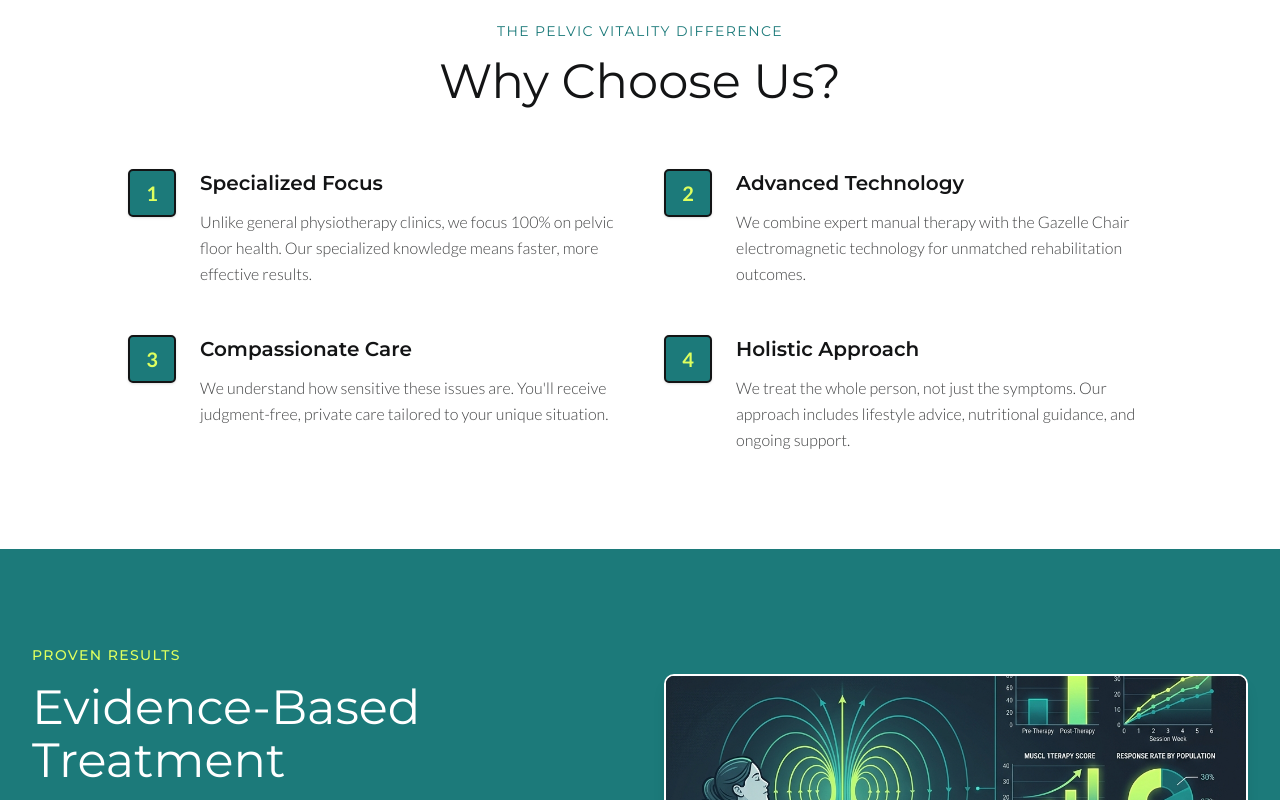
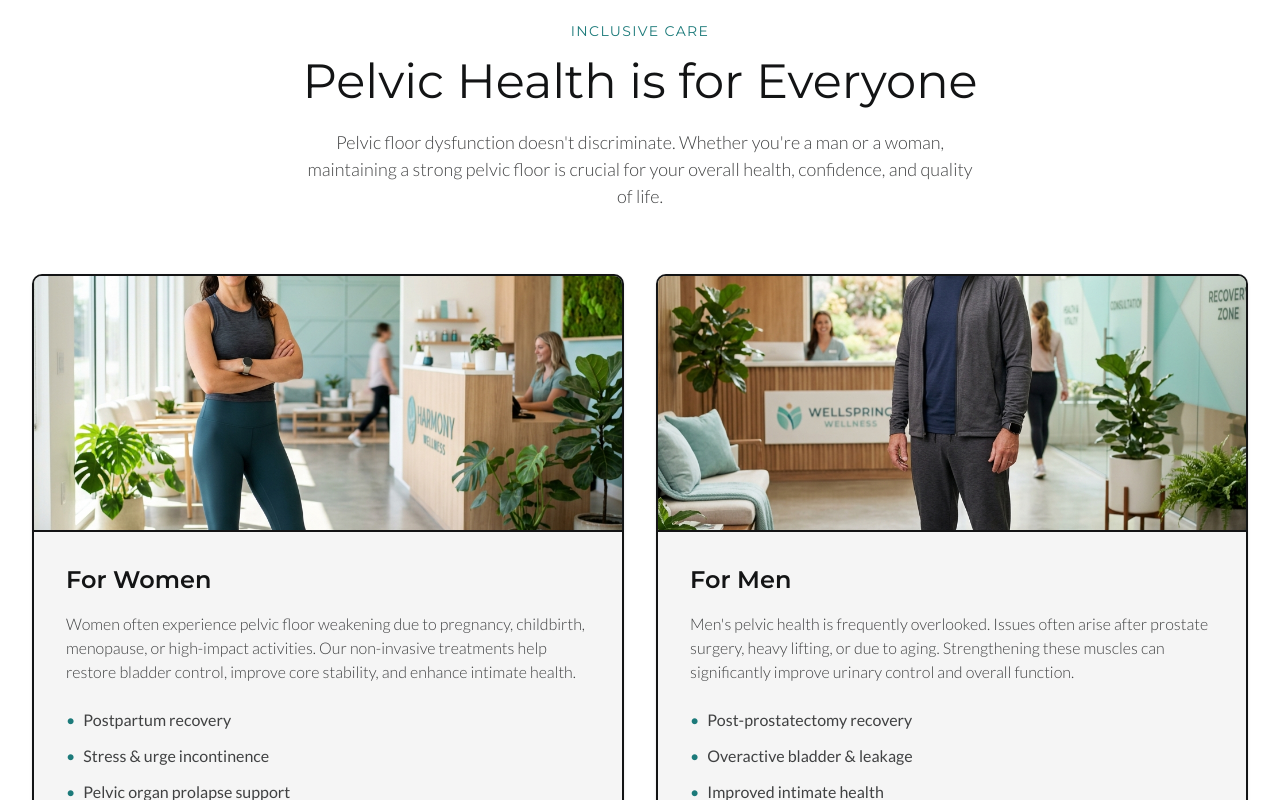
Before and after one commit to Go-Execution/pelvic-gazelle-style-redesign, a React (Vite) app: page / in a window 1280 px wide. Shown: the part 5260-6060 px from the top of the page. Built offline with nearby package versions, Linux system fonts and the light colour scheme.

Commit message:
update about men and women

```diff
--- /dev/null
+++ b/src/components/sections/ForEveryone.jsx
@@ -0,0 +1,87 @@
+import { motion } from 'framer-motion';
+
+const ForEveryone = () => {
+  return (
+    <section className="py-24 bg-white">
+      <div className="container mx-auto px-4 lg:px-8">
+        <div className="text-center mb-16">
+          <p className="text-primary font-heading uppercase tracking-widest text-sm mb-4 font-normal">
+            Inclusive Care
+          </p>
+          <h2 className="text-4xl md:text-5xl font-heading font-normal text-dark">
+            Pelvic Health is for Everyone
+          </h2>
+          <p className="mt-6 text-[18px] font-body font-light text-dark/80 max-w-2xl mx-auto">
+            Pelvic floor dysfunction doesn't discriminate. Whether you're a man or a woman,
+            maintaining a strong pelvic floor is crucial for your overall health, confidence, and quality of life.
+          </p>
+        </div>
+
+        <div className="flex flex-col md:flex-row gap-8 justify-center">
+          {/* Women's Card */}
+          <motion.div
+            initial={{ opacity: 0, y: 20 }}
+            whileInView={{ opacity: 1, y: 0 }}
+            viewport={{ once: true }}
+            className="flex-1 bg-smoke border-2 border-dark rounded-[10px] flex flex-col hover:-translate-y-1 transition-transform duration-300 shadow-sm overflow-hidden"
+          >
+            <div className="h-64 w-full relative border-b-2 border-dark">
+              <img src="/images/active_woman.png" alt="Women's Pelvic Health" className="absolute inset-0 w-full h-full object-cover" />
+            </div>
+            <div className="p-8 flex flex-col flex-1">
+              <h3 className="text-2xl font-heading font-semibold text-dark mb-4">For Women</h3>
+              <p className="font-body text-dark/80 font-light text-[16px] mb-6">
+                Women often experience pelvic floor weakening due to pregnancy, childbirth, menopause, or high-impact activities.
+                Our non-invasive treatments help restore bladder control, improve core stability, and enhance intimate health.
+              </p>
+              <ul className="space-y-3 font-body text-dark/80 font-medium mt-auto">
+                <li className="flex items-start">
+                  <span className="text-primary mr-2">•</span> Postpartum recovery
+                </li>
+                <li className="flex items-start">
+                  <span className="text-primary mr-2">•</span> Stress & urge incontinence
+                </li>
+                <li className="flex items-start">
+                  <span className="text-primary mr-2">•</span> Pelvic organ prolapse support
+                </li>
+              </ul>
+            </div>
+          </motion.div>
+
+          {/* Men's Card */}
+          <motion.div
+            initial={{ opacity: 0, y: 20 }}
+            whileInView={{ opacity: 1, y: 0 }}
+            viewport={{ once: true }}
+            transition={{ delay: 0.2 }}
+            className="flex-1 bg-smoke border-2 border-dark rounded-[10px] flex flex-col hover:-translate-y-1 transition-transform duration-300 shadow-sm overflow-hidden"
+          >
+            <div className="h-64 w-full relative border-b-2 border-dark">
+              <img src="/images/active_man.png" alt="Men's Pelvic Health" className="absolute inset-0 w-full h-full object-cover" />
+            </div>
+            <div className="p-8 flex flex-col flex-1">
+              <h3 className="text-2xl font-heading font-semibold text-dark mb-4">For Men</h3>
+              <p className="font-body text-dark/80 font-light text-[16px] mb-6">
+                Men's pelvic health is frequently overlooked. Issues often arise after prostate surgery, heavy lifting, or due to aging.
+                Strengthening these muscles can significantly improve urinary control and overall function.
+              </p>
+              <ul className="space-y-3 font-body text-dark/80 font-medium mt-auto">
+                <li className="flex items-start">
+                  <span className="text-primary mr-2">•</span> Post-prostatectomy recovery
+                </li>
+                <li className="flex items-start">
+                  <span className="text-primary mr-2">•</span> Overactive bladder & leakage
+                </li>
+                <li className="flex items-start">
+                  <span className="text-primary mr-2">•</span> Improved intimate health
+                </li>
+              </ul>
+            </div>
+          </motion.div>
+        </div>
+      </div>
+    </section>
+  );
+};
+
+export default ForEveryone;
--- a/src/pages/Home.jsx
+++ b/src/pages/Home.jsx
@@ -5,6 +5,7 @@ import Symptoms from '../components/sections/Symptoms';
 import AboutChair from '../components/sections/AboutChair';
 import HowItWorks from '../components/sections/HowItWorks';
 import Conditions from '../components/sections/Conditions';
+import ForEveryone from '../components/sections/ForEveryone';
 import WhyChooseUs from '../components/sections/WhyChooseUs';
 import Testimonials from '../components/sections/Testimonials';
 import FAQ from '../components/sections/FAQ';
@@ -20,6 +21,7 @@ const Home = () => {
         <AboutChair />
         <HowItWorks />
         <Conditions />
+        <ForEveryone />
         <WhyChooseUs />
         <Testimonials />
         <FAQ />
```
Also changed, not shown: public/images/active_man.png (added), public/images/active_woman.png (added).
